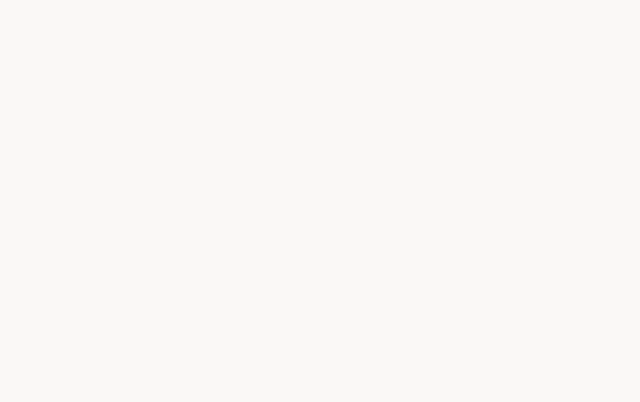
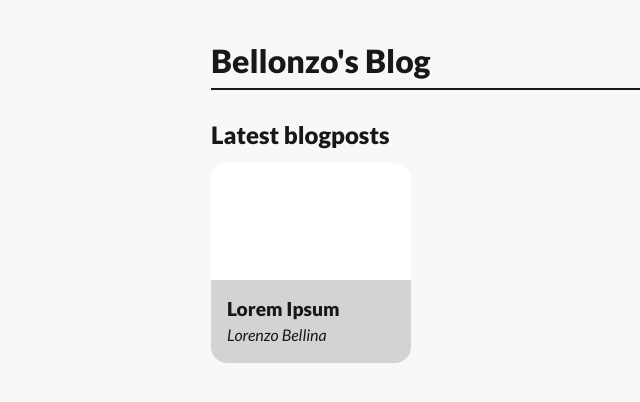
Before and after one commit to TheRealLorenz/bellonzo-net, a Next.js app: page / in a window 1280 px wide. Shown: the top 402 px of the page, without its empty margins (179-819 px from the left). Built offline with nearby package versions, Linux system fonts and the light colour scheme.

Commit message:
Homepage prototype

```diff
--- /dev/null
+++ b/src/app/page.module.scss
@@ -0,0 +1,46 @@
+@import "../styles/variables.scss";
+@import "../styles/mixins.scss";
+
+$darkMode: true;
+
+.card {
+  width: 200px;
+  height: 200px;
+  background-color: white;
+  display: flex;
+  direction: columns;
+  align-items: flex-end;
+  border-radius: 1rem;
+  overflow: hidden;
+  transition: transform 200ms ease-out;
+
+  & > .card-bottom {
+    background-color: $lightGray;
+    flex: 1 1;
+    padding: 1rem;
+
+    @include darkMode {
+      background-color: $darkGray;
+    }
+
+    & > p {
+      margin: 0;
+    }
+
+    & > .title {
+      font-size: 1.2rem;
+      font-weight: bold;
+    }
+
+    & > .author {
+      font-style: italic;
+    }
+  }
+
+  &:hover {
+    transform: scale(1.1);
+  }
+}
+
+.showcase {
+}
--- a/src/app/page.tsx
+++ b/src/app/page.tsx
@@ -1,3 +1,29 @@
+import { getPostBySlug, getPostsSlug } from "@/lib/managePosts";
+import style from "./page.module.scss";
+import Link from "next/link";
+
 export default function Home() {
-  return <></>;
+  let posts = getPostsSlug()
+    .map((slug) => getPostBySlug(slug))
+    .sort((a, b) => (a.data.date < b.data.date ? -1 : 1));
+
+  return (
+    <main>
+      <h1>Bellonzo&apos;s Blog</h1>
+
+      <h2>Latest blogposts</h2>
+      <div className={style.showcase}></div>
+
+      {posts.map((post) => (
+        <Link href={`/posts/${post.data.slug}`} key={post.data.title}>
+          <div className={style.card}>
+            <div className={style["card-bottom"]}>
+              <p className={style.title}>{post.data.title}</p>
+              <p className={style.author}>{post.data.author}</p>
+            </div>
+          </div>
+        </Link>
+      ))}
+    </main>
+  );
 }
--- a/src/lib/managePosts.ts
+++ b/src/lib/managePosts.ts
@@ -8,6 +8,7 @@ type PostData = {
   author: string;
   date: string;
   title: string;
+  slug: string;
 };
 
 export type Post = {
@@ -26,6 +27,8 @@ function assertsValid(
       throw `missing field '${field}' in '${slug}.md'`;
     }
   });
+
+  data.slug = slug;
 }
 
 export const getPostBySlug = (slug: string): Post => {
--- a/src/styles/global.scss
+++ b/src/styles/global.scss
@@ -15,6 +15,7 @@ html,
 body {
   font-family: "Lato", sans-serif;
   max-width: 100vw;
+  height: 100vh;
   overflow-x: hidden;
   margin-inline: 1rem;
   line-height: 1.6rem;
@@ -34,14 +35,14 @@ h1 {
 
   &:before {
     content: "";
-    background: black;
+    background: $black;
     position: absolute;
     width: 100%;
     height: 2px;
     bottom: -1rem;
 
     @include darkMode {
-      background: white;
+      background: $white;
     }
   }
 }
@@ -59,7 +60,7 @@ hr {
   background: black;
 
   @include darkMode {
-    background: white;
+    background: $white;
   }
 }
 
@@ -133,3 +134,8 @@ figure {
     font-style: italic;
   }
 }
+
+a {
+  text-decoration: none;
+  color: inherit;
+}
```
